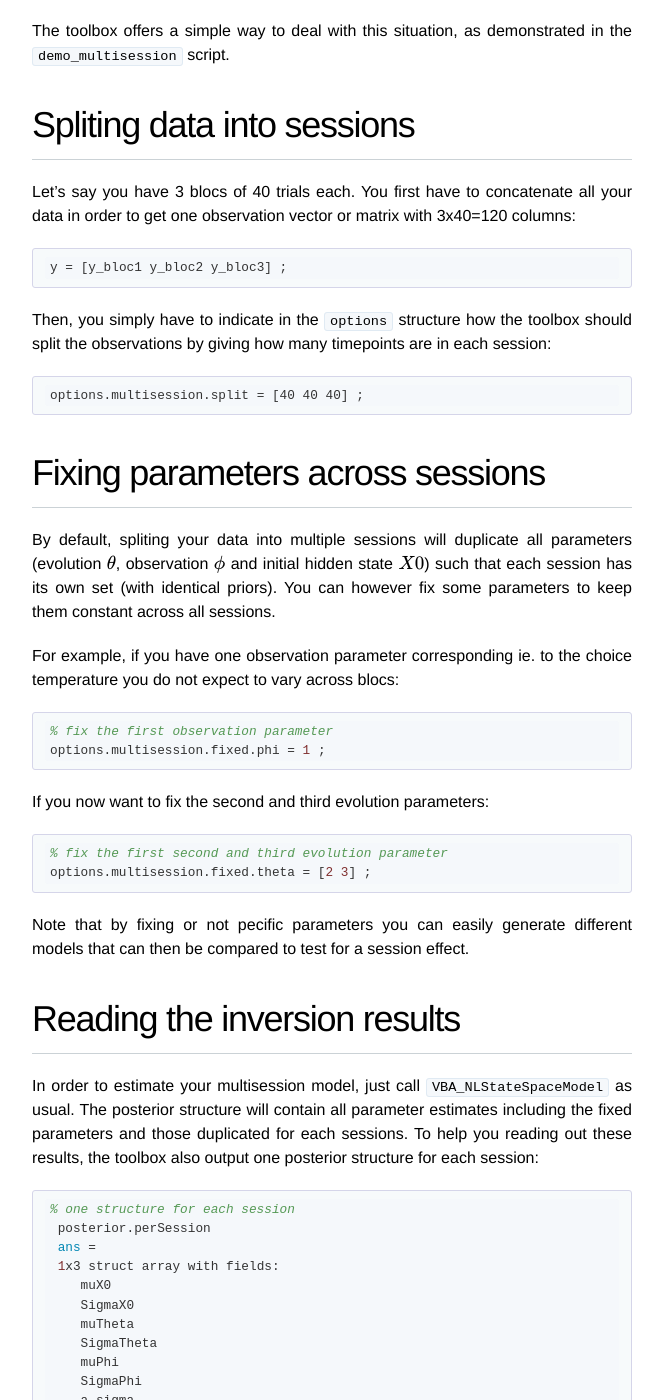
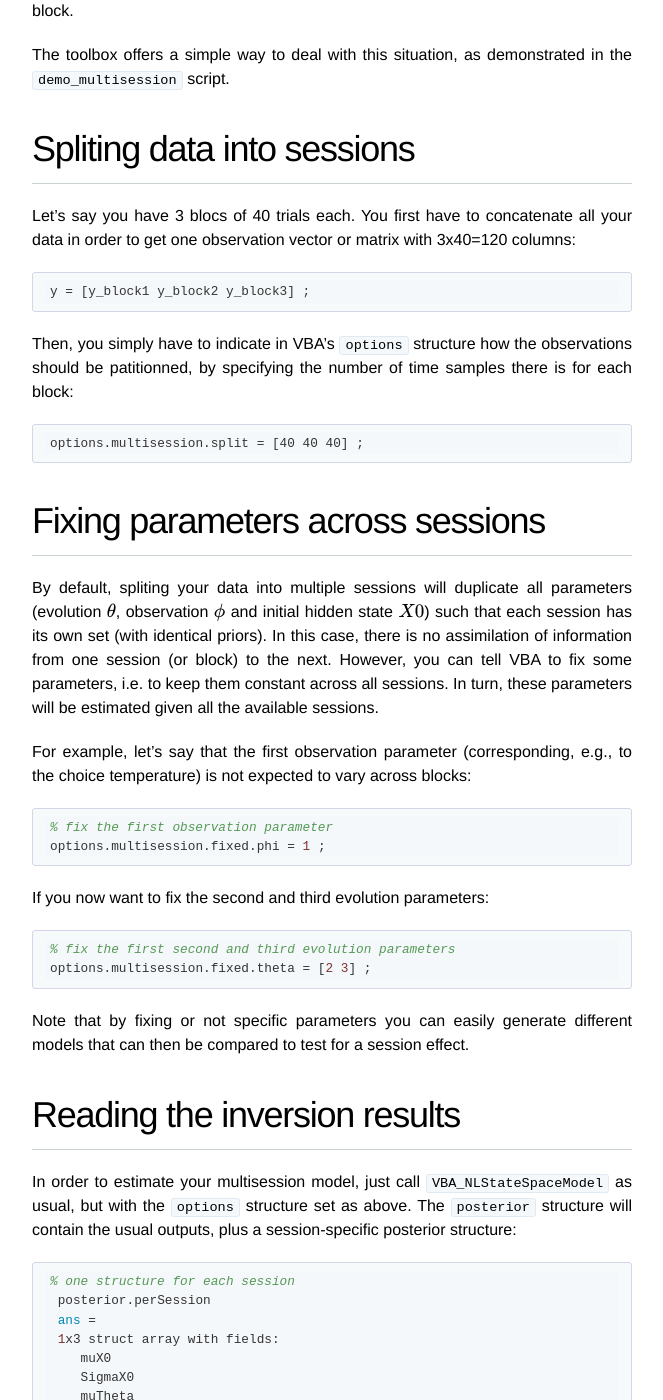
Before and after one commit to MBB-team/VBA-toolbox, a Jekyll site: the page built from _wiki/Multisession.md, in a window 1280 px wide and 1400 px high, scrolled down 424 px. Shown: the whole window, without its empty margins (308-971 px from the left). Built offline with Jekyll 4.4.1, drawn with Linux system fonts in a browser that asks for light colours; nearby versions of some CDN libraries; formulas are drawn with MathJax 3; some of the changed text lies outside the part shown.

Commit message:
Update Multisession.md

````diff
--- a/_wiki/Multisession.md
+++ b/_wiki/Multisession.md
@@ -4,7 +4,7 @@ title: "Multisession"
 * Will be replaced with the ToC, excluding the "Contents" header
 {:toc}
 
-In some experiments, a same subject will perform multiple blocs of the same task. It this case, it will often be better to fit all data at once to maximize the precision of the parameter estimates. However, some parameters can differ accross the sessions, like the initial hidden states that should be reinitialized at the beginning of each bloc.
+In some experiments, a given subject may perform multiple blocks of the same task. It this case, one may want to fit all data at once to maximize the precision of the parameter estimates. However, some parameters can differ accross the sessions, like the initial hidden states that should be reinitialized at the beginning of each block.
 
 The toolbox offers a simple way to deal with this situation, as demonstrated in the ```demo_multisession``` script.
 
@@ -13,10 +13,10 @@ The toolbox offers a simple way to deal with this situation, as demonstrated in
 Let's say you have 3 blocs of 40 trials each. You first have to concatenate all your data in order to get one observation vector or matrix with 3x40=120 columns:
 
 ```matlab
-y = [y_bloc1 y_bloc2 y_bloc3] ;
+y = [y_block1 y_block2 y_block3] ;
 ```
 
-Then, you simply have to indicate in the ```options``` structure how the toolbox should split the observations by giving how many timepoints are in each session:
+Then, you simply have to indicate in VBA's ```options``` structure how the observations should be patitionned, by specifying the number of time samples there is for each block:
 
 ```matlab
 options.multisession.split = [40 40 40] ;
@@ -24,9 +24,9 @@ options.multisession.split = [40 40 40] ;
 
 # Fixing parameters across sessions
 
-By default, spliting your data into multiple sessions will duplicate all parameters (evolution $$\theta$$, observation $$\phi$$ and initial hidden state $$X0$$) such that each session has its own set (with identical priors). You can however fix some parameters to keep them constant across all sessions.
+By default, spliting your data into multiple sessions will duplicate all parameters (evolution $$\theta$$, observation $$\phi$$ and initial hidden state $$X0$$) such that each session has its own set (with identical priors). In this case, there is no assimilation of information from one session (or block) to the next. However, you can tell VBA to fix some parameters, i.e. to keep them constant across all sessions. In turn, these parameters will be estimated given all the available sessions.
 
-For example, if you have one observation parameter corresponding ie. to the choice temperature you do not expect to vary across blocs:
+For example, let's say that the first observation parameter (corresponding, e.g., to the choice temperature) is not expected to vary across blocks:
 
 ```matlab
 % fix the first observation parameter
@@ -36,15 +36,15 @@ options.multisession.fixed.phi = 1 ;
 If you now want to fix the second and third evolution parameters:
 
 ```matlab
-% fix the first second and third evolution parameter
+% fix the first second and third evolution parameters
 options.multisession.fixed.theta = [2 3] ;
 ```
 
-Note that by fixing or not pecific parameters you can easily generate different models that can then be compared to test for a session effect.
+Note that by fixing or not specific parameters you can easily generate different models that can then be compared to test for a session effect.
 
 # Reading the inversion results
 
-In order to estimate your multisession model, just call ```VBA_NLStateSpaceModel``` as usual. The posterior structure will contain all parameter estimates including the fixed parameters and those duplicated for each sessions. To help you reading out these results, the toolbox also output one posterior structure for each session:
+In order to estimate your multisession model, just call ```VBA_NLStateSpaceModel``` as usual, but with the `options` structure set as above. The `posterior` structure will contain the usual outputs, plus a session-specific posterior structure:
 
 ```matlab
 % one structure for each session
````
